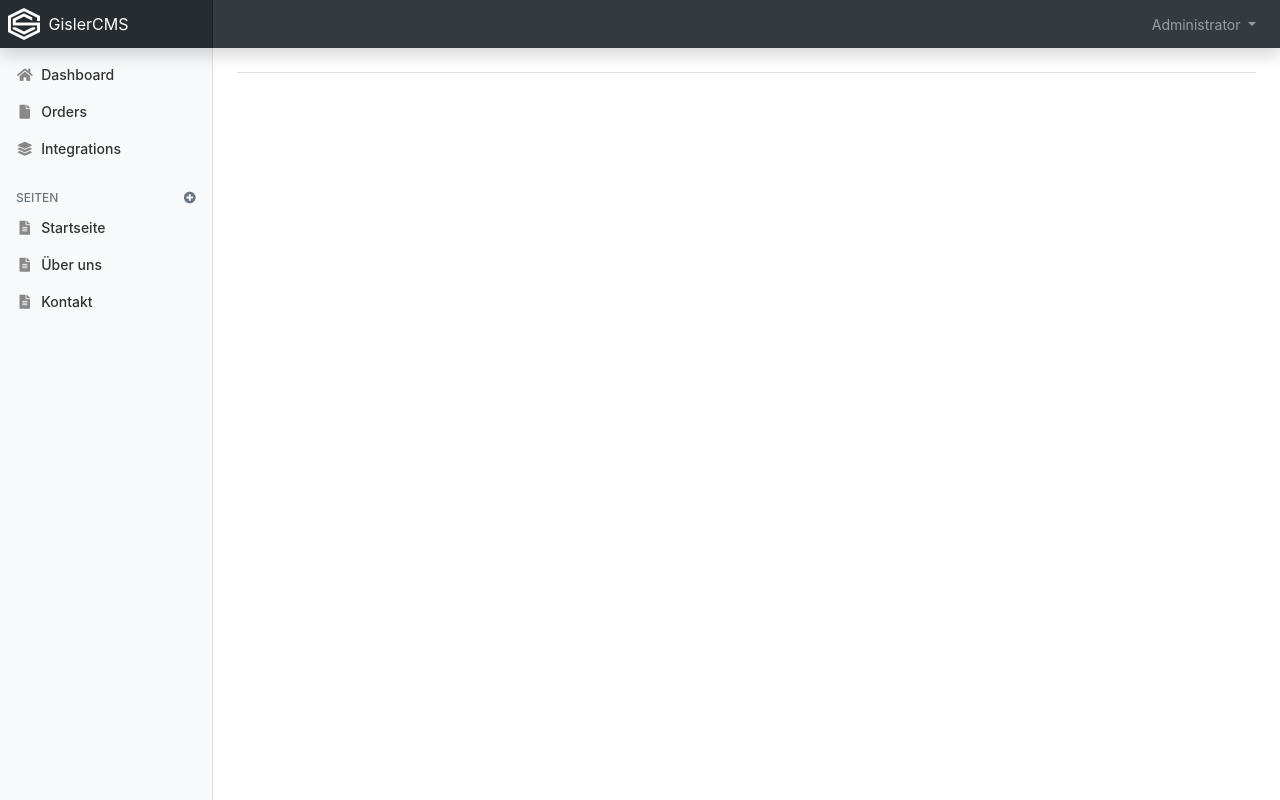
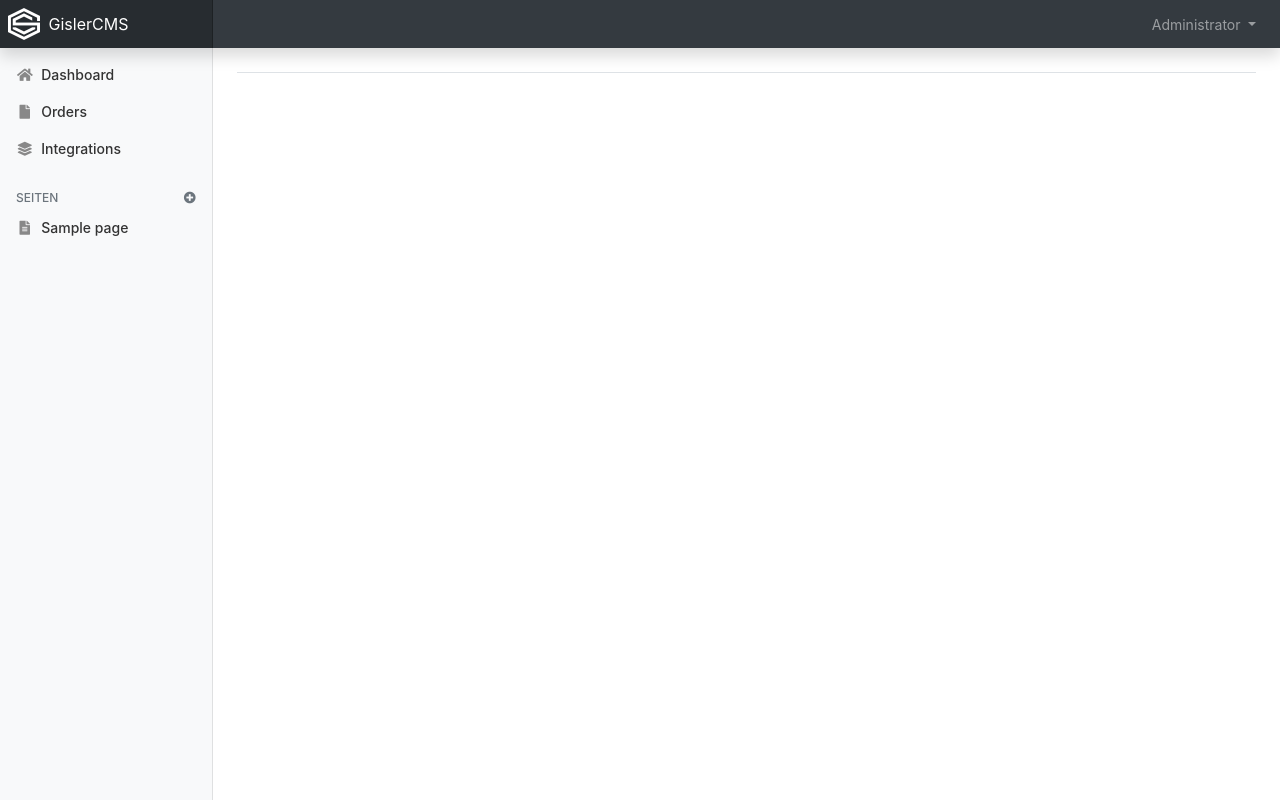
Before and after one commit to dominicgisler/gislercms, a PHP site: template templates/admin-content.twig in a window 1280 px wide. Run offline with PHP 8.4, Linux system fonts and the light colour scheme; the template is opened without the code that fills it: most values are stand-ins (such as "Sample title", 1, 10 or a date in 2020); some libraries are stand-ins or nearby versions.

Commit message:
get pages

```diff
--- a/templates/admin-content.twig
+++ b/templates/admin-content.twig
@@ -48,29 +48,19 @@
 
                     <h6 class="sidebar-heading d-flex justify-content-between align-items-center px-3 mt-4 mb-1 text-muted">
                         <span>Seiten</span>
-                        <a class="d-flex align-items-center text-muted p-0" href="#">
+                        <a class="d-flex align-items-center text-muted p-0" href="{{ base_url() }}/page/add">
                             <i class="fa fa-plus-circle fa-fw"></i>
                         </a>
                     </h6>
                     <ul class="nav flex-column mb-2">
-                        <li class="nav-item">
-                            <a class="nav-link" href="#">
-                                <i class="fa fa-file-alt fa-fw"></i>
-                                Startseite
-                            </a>
-                        </li>
-                        <li class="nav-item">
-                            <a class="nav-link" href="#">
-                                <i class="fa fa-file-alt fa-fw"></i>
-                                Über uns
-                            </a>
-                        </li>
-                        <li class="nav-item">
-                            <a class="nav-link" href="#">
-                                <i class="fa fa-file-alt fa-fw"></i>
-                                Kontakt
-                            </a>
-                        </li>
+                        {% for page in pages %}
+                            <li class="nav-item">
+                                <a class="nav-link" href="{{ base_url() }}/page/{{ page.getPageId() }}">
+                                    <i class="fa fa-file-alt fa-fw"></i>
+                                    {{ page.getName() }}
+                                </a>
+                            </li>
+                        {% endfor %}
                     </ul>
                 </div>
             </nav>
```
Also changed, not shown: src/Controller/IndexController.php (+9 -1 lines), src/Model/Page.php (+44 -0 lines).
